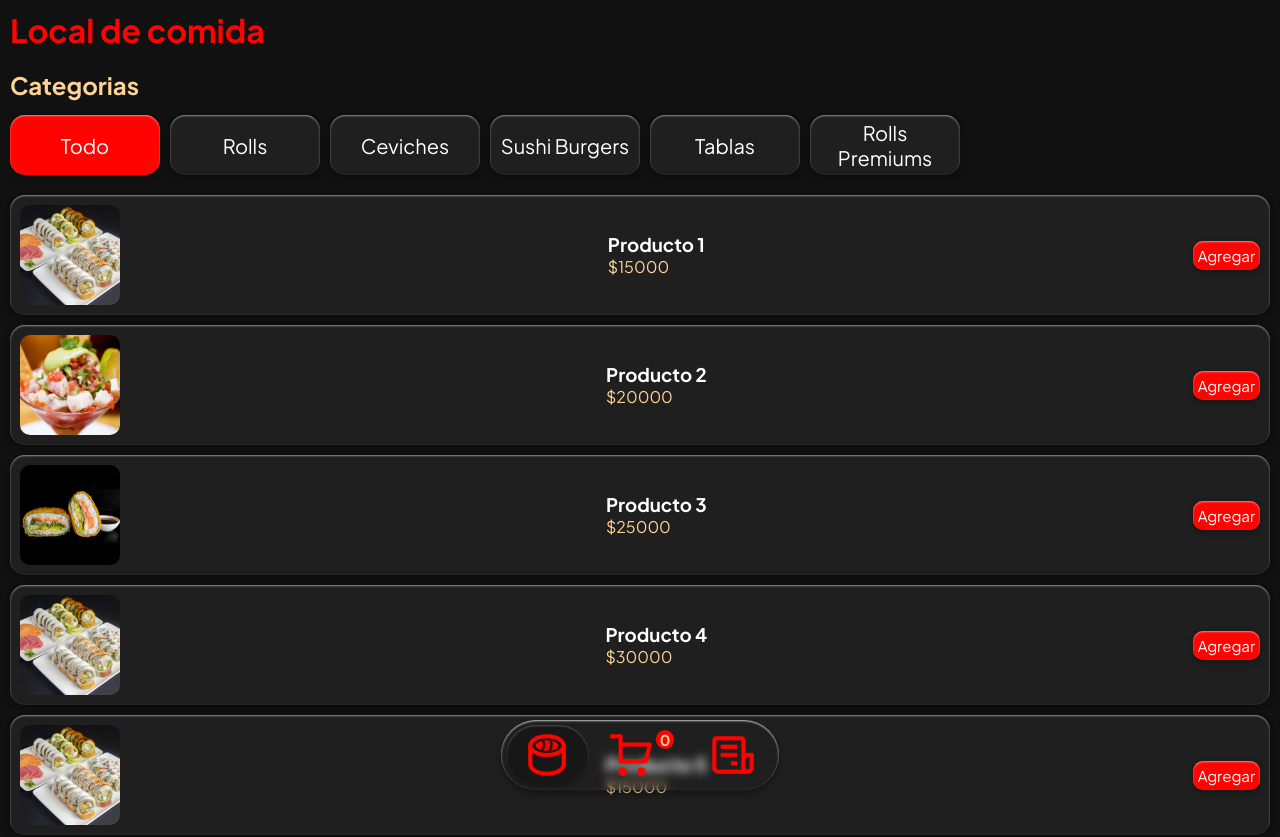
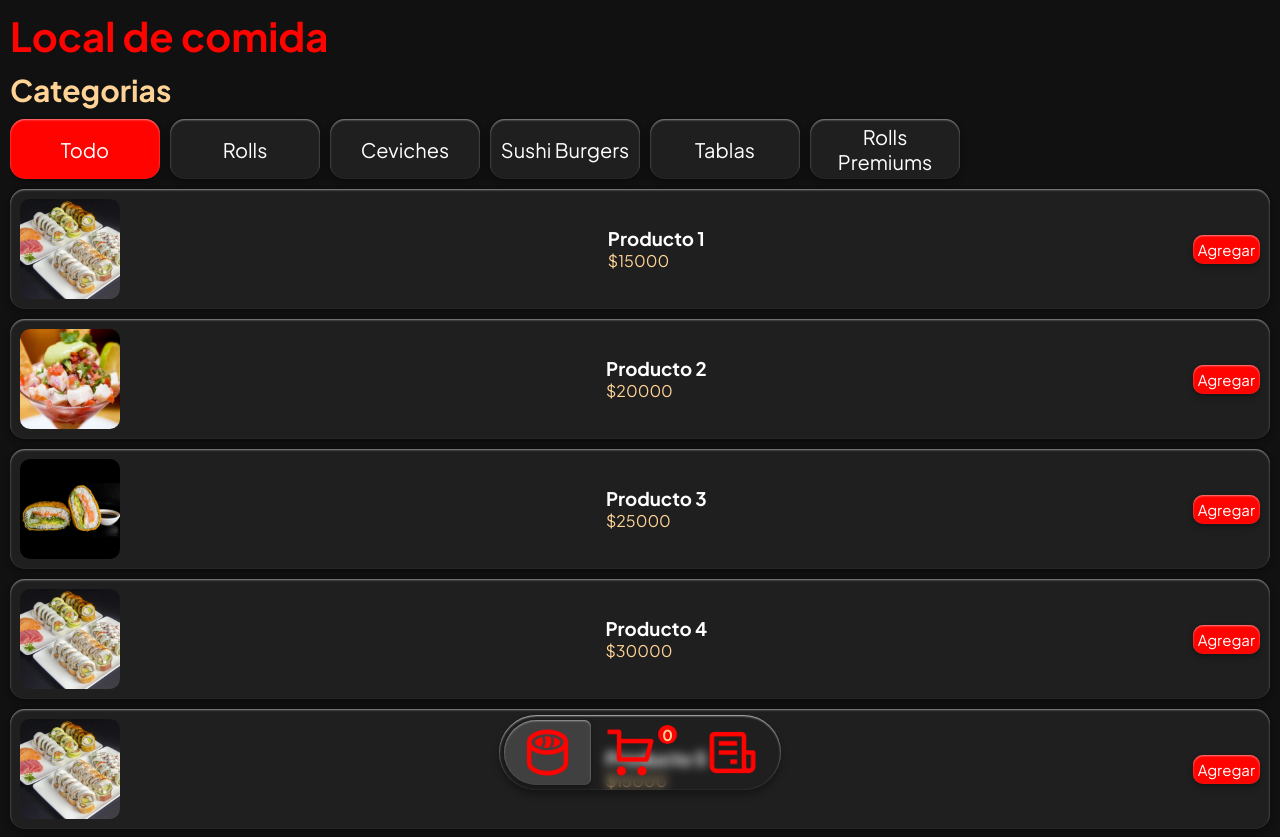
Before and after one commit to champi41/DemoApp, a React (Vite) app: page / in a window 1280 px wide. Shown: the top 837 px of the page. Built offline with nearby package versions, Linux system fonts and the light colour scheme.

Commit message:
cambios esteticos

```diff
--- a/src/components/Barra.jsx
+++ b/src/components/Barra.jsx
@@ -6,6 +6,7 @@ const Barra = ({onVistaChange, activeVista, vistas, cantidad}) => {
     <div className="fondo">
       <div className="barra">
         <button
+          id="home"
           className={`vista-button ${
             activeVista === vistas.HOME ? "active" : ""
           }`}
@@ -14,6 +15,7 @@ const Barra = ({onVistaChange, activeVista, vistas, cantidad}) => {
           <img src={home} alt="Home" />
         </button>
         <button
+          id="carro"
           className={`vista-button ${
             activeVista === vistas.CARRITO ? "active" : ""
           }`}
@@ -23,6 +25,7 @@ const Barra = ({onVistaChange, activeVista, vistas, cantidad}) => {
           <p>{cantidad}</p>
         </button>
         <button
+          id="check"
           className={`vista-button ${
             activeVista === vistas.CHECKOUT ? "active" : ""
           }`}
--- a/src/index.css
+++ b/src/index.css
@@ -28,17 +28,17 @@ body {
 .home {
   display: flex;
   flex-direction: column;
-  gap: 10px;
-  padding: 0 0 90px;
+  padding: 0 0 95px;
 }
 .header {
-  padding: 10px 10px;
+  font-size: 20px;
+  padding: 10px;
   color: #ff0300;
 }
 .categorias {
+  font-size: 20px;
   display: flex;
   flex-direction: column;
-  gap: 5px;
   padding-left: 10px;
   color: #ffd396;
 }
@@ -126,7 +126,7 @@ body {
   border-radius: 3rem;
   background-color: rgba(255, 255, 255, 0);
   backdrop-filter: blur(5px);
-  gap: 10px;
+  gap: 5px;
   box-shadow: var(--shadow-l);
   padding: 5px;
 }
@@ -135,12 +135,20 @@ body {
   justify-content: center;
   background-color: rgba(255, 255, 255, 0);
   border: none;
-  border-radius: 3rem;
   padding: 5px 7px;
   transition: all 0.3s ease;
 }
+.barra #home{
+  border-radius: 50px 10px 10px 50px;
+}
+.barra #carro{
+  border-radius: 10px;
+}
+.barra #check{
+  border-radius: 10px 50px 50px 10px;
+}
 .barra img {
-  height: 50px;
+  height: 55px;
 }
 .barra button p {
   font-size: 15px;
@@ -152,8 +160,8 @@ body {
   border-radius: 20px;
 }
 .barra .vista-button.active {
-  background-color: rgba(0, 0, 0, 0.25);
-  box-shadow: var(--shadow-s);
+  background-color: rgba(255, 255, 255, 0.15);
+  box-shadow: var(--shadow-m);
   transition: all 0.3s ease;
 }
 /* Posiciona la notificación */
@@ -176,7 +184,7 @@ body {
   animation: fadeIn 0.5s, fadeOut 0.5s 2.5s; /* Entra en 0.5s, sale en 0.5s después de 2.5s */
 }
 .carrito {
-  padding: 10px 10px 90px;
+  padding: 10px 10px 95px;
   color: white;
 }
 .hcarrito {
@@ -299,7 +307,7 @@ body {
   display: flex;
   flex-direction: column;
   gap: 10px;
-  padding: 10px 10px 90px;
+  padding: 10px 10px 95px;
 }
 .hcheckout {
   align-items: center;
```
Also changed, not shown: 1 other file (tests, documents, lock files or other folders).
